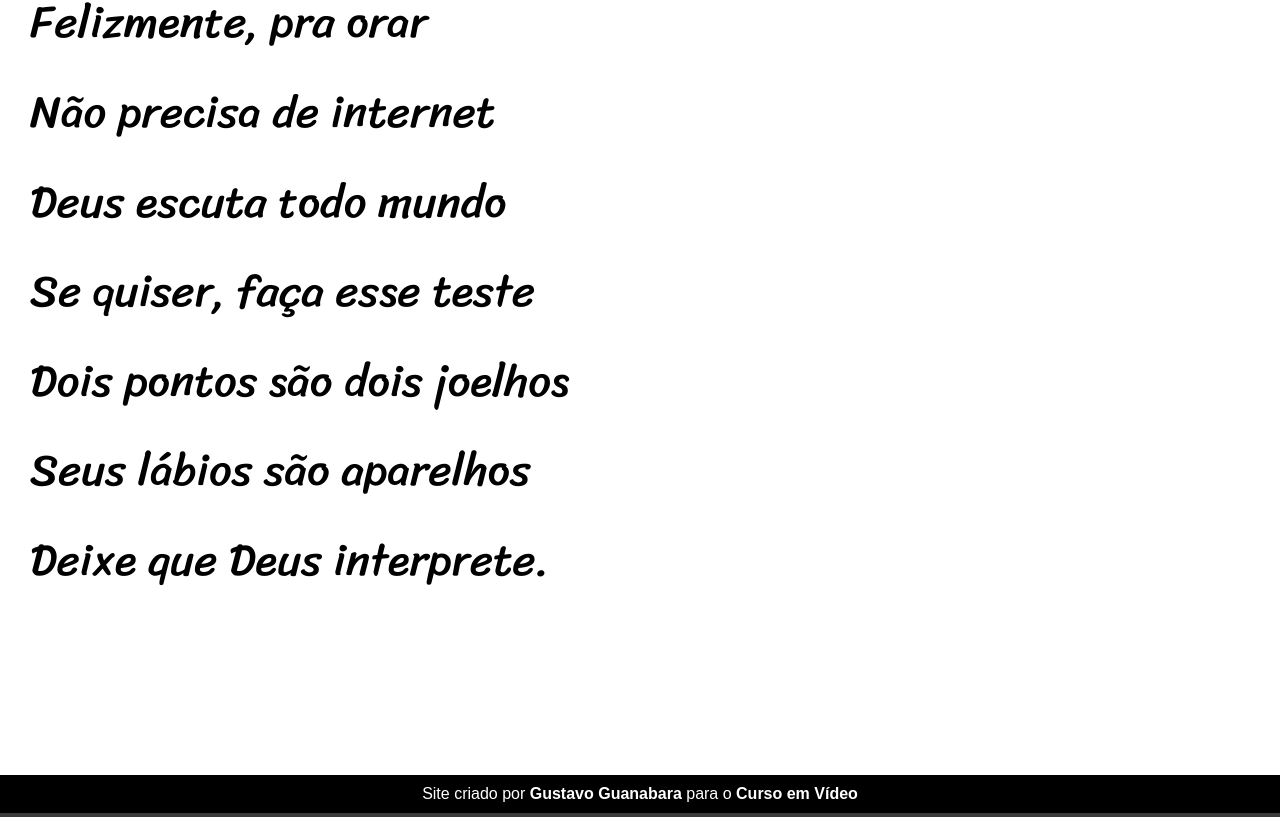
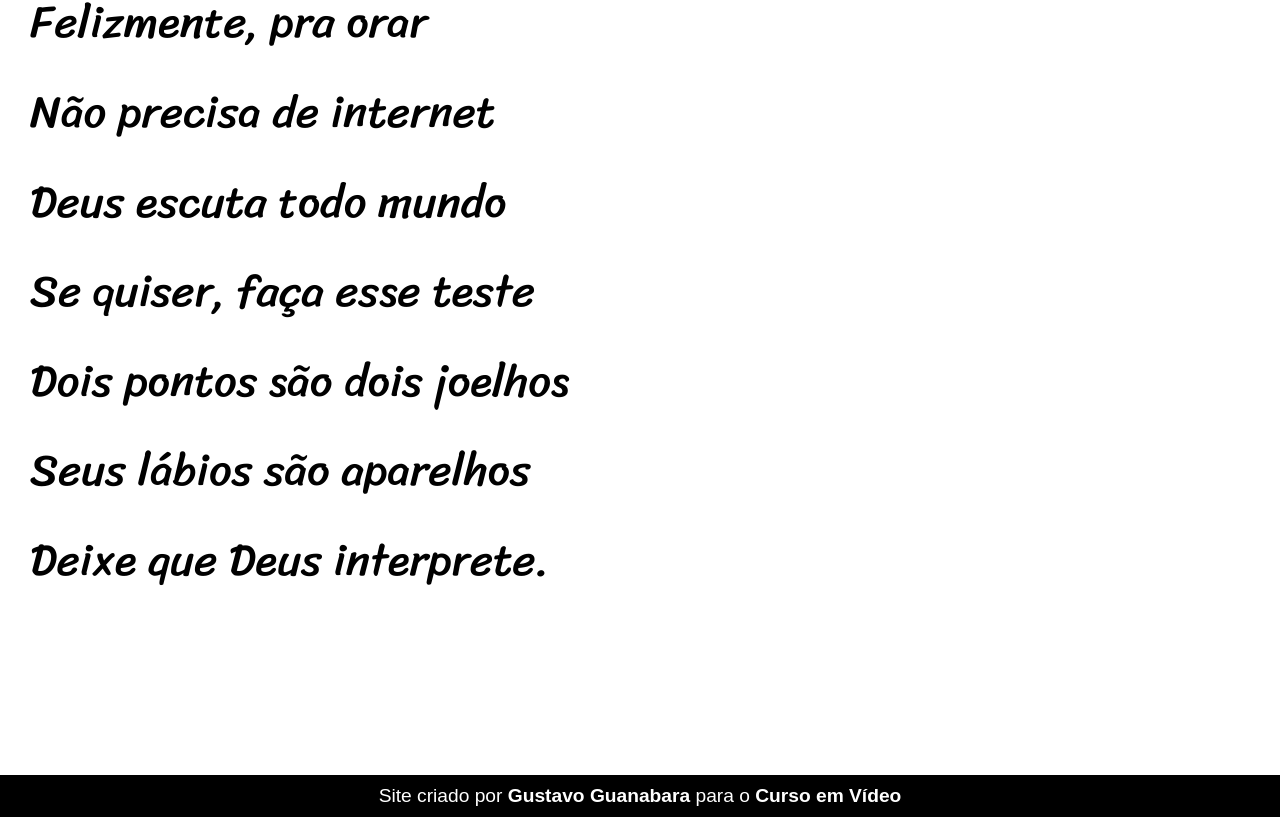
Before and after one commit to gabrielfelipeee/projeto-cordel, a plain HTML site: page index.html in a window 1280 px wide. Shown: the part 5142-5959 px from the top of the page. Drawn offline with Linux system fonts and the light colour scheme.

Commit message:
Atualizando projeto Cordel

```diff
--- a/style/style.css
+++ b/style/style.css
@@ -25,6 +25,7 @@ header {
     text-align: center;
 }
 header > h1 {
+    while-space: nowrap;
     font: 10vw var(--fonte-titulo);
     padding-top: 50px;
     font-variant: small-caps;
@@ -74,6 +75,8 @@ section#imagem2 {
 
 
 footer {
+    white-space: nowrap;
+    font-size: 1.5vw;
     background-color: black;
     color: white;
     text-align: center;
```
